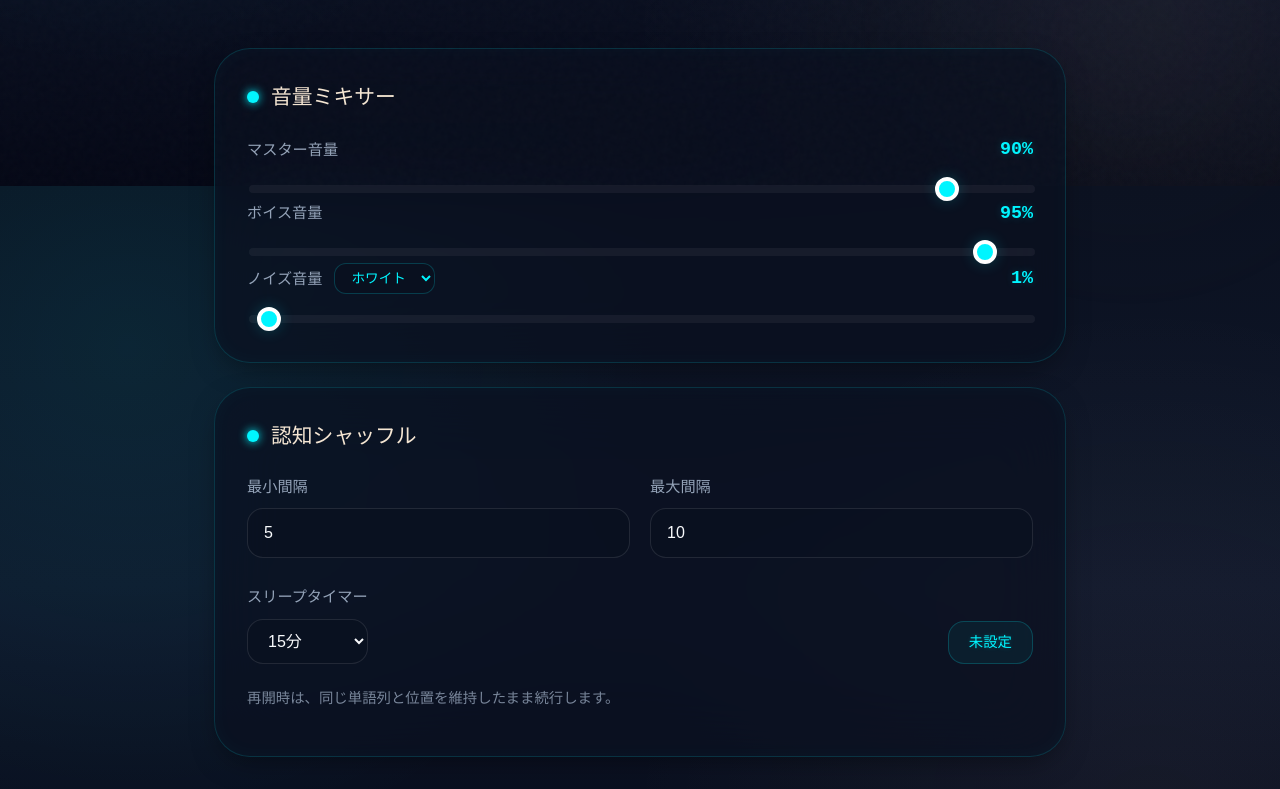
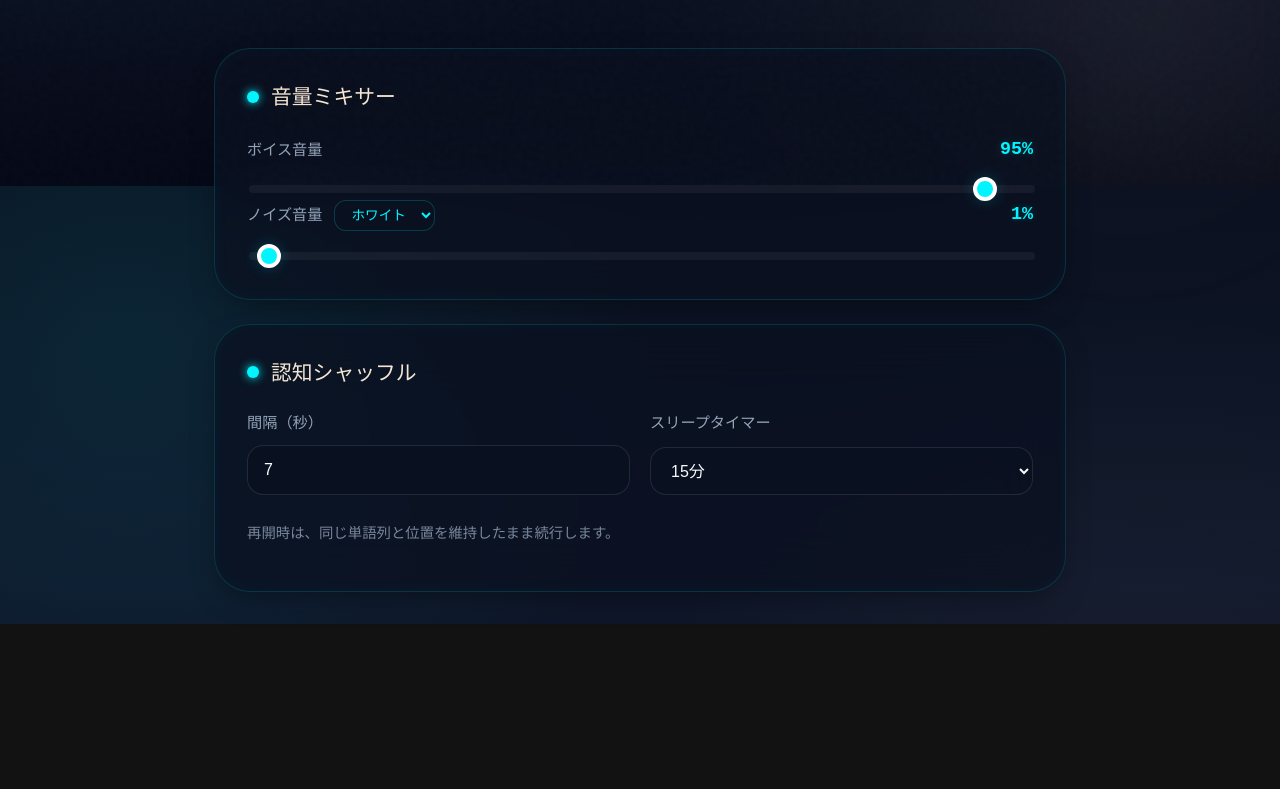
Before and after one commit to shin1007/sleep-guide-moca, a React (Vite) app: page / in a window 1280 px wide. Shown: the part 614-1403 px from the top of the page. After the commit the page ends 1238 px from the top, so only its background shows below. Built offline with nearby package versions, Linux system fonts and the light colour scheme; a web font is replaced by a local one.

Commit message:
設定項目を削減

```diff
--- a/src/App.tsx
+++ b/src/App.tsx
@@ -213,8 +213,8 @@ export default function App() {
       return;
     }
 
-    setVoiceVolume(clamp(settings.masterVolume * settings.voiceVolume));
-  }, [settings.masterVolume, settings.voiceVolume, status]);
+    setVoiceVolume(clamp(settings.voiceVolume));
+  }, [settings.voiceVolume, status]);
 
   useEffect(() => {
     if (status === 'playing') {
@@ -240,7 +240,7 @@ export default function App() {
         } catch {}
       }
     }
-  }, [status, settings.masterVolume, settings.noiseVolume, settings.noiseType]);
+  }, [status, settings.noiseVolume, settings.noiseType]);
 
   function updateSettings(nextSettings: SleepSettings) {
     settingsRef.current = nextSettings;
@@ -472,7 +472,7 @@ export default function App() {
         console.warn('Audio reset warning:', err);
       }
     }
-    const voiceVol = clamp(settings.masterVolume * settings.voiceVolume);
+    const voiceVol = clamp(settings.voiceVolume);
 
     console.log(`Starting track: ${track.speechContent}, volume: ${Math.round(voiceVol * 100)}%, src: ${track.audioUrl}`);
 
@@ -820,7 +820,7 @@ export default function App() {
   }
 
   function syncNoisePlayback() {
-    const noiseVol = clamp(settingsRef.current.masterVolume * settingsRef.current.noiseVolume * 0.25);
+    const noiseVol = clamp(settingsRef.current.noiseVolume * 0.25);
     if (!noiseControllerRef.current) return;
 
     if (noiseVol > 0.001) {
@@ -884,10 +884,10 @@ export default function App() {
 
   const volumeSummary = useMemo(
     () => ({
-      voice: Math.round(settings.voiceVolume * settings.masterVolume * 100),
-      noise: Math.round(settings.noiseVolume * settings.masterVolume * 0.25 * 100),
+      voice: Math.round(settings.voiceVolume * 100),
+      noise: Math.round(settings.noiseVolume * 0.25 * 100),
     }),
-    [settings.masterVolume, settings.noiseVolume, settings.voiceVolume],
+    [settings.noiseVolume, settings.voiceVolume],
   );
 
   return (
@@ -969,7 +969,6 @@ export default function App() {
             <h2>音量ミキサー</h2>
           </div>
 
-          <Slider label="マスター音量" value={settings.masterVolume} onChange={(value) => adjustSettings({ masterVolume: value })} />
           <Slider label="ボイス音量" value={settings.voiceVolume} onChange={(value) => adjustSettings({ voiceVolume: value })} />
           <Slider
             label="ノイズ音量"
@@ -995,30 +994,16 @@ export default function App() {
 
           <div className="range-grid">
             <label>
-              <span>最小間隔</span>
+              <span>間隔（秒）</span>
               <input
                 type="number"
                 min={0.5}
-                max={10}
+                max={60}
                 step={0.1}
-                value={settings.shuffleMinGapSec}
-                onChange={(event) => adjustSettings({ shuffleMinGapSec: Number(event.target.value) })}
+                value={settings.shuffleGapSec}
+                onChange={(event) => adjustSettings({ shuffleGapSec: Number(event.target.value) })}
               />
             </label>
-            <label>
-              <span>最大間隔</span>
-              <input
-                type="number"
-                min={0.5}
-                max={10}
-                step={0.1}
-                value={settings.shuffleMaxGapSec}
-                onChange={(event) => adjustSettings({ shuffleMaxGapSec: Number(event.target.value) })}
-              />
-            </label>
-          </div>
-
-          <div className="timer-row">
             <label>
               <span>スリープタイマー</span>
               <select
@@ -1032,7 +1017,6 @@ export default function App() {
                 ))}
               </select>
             </label>
-            <div className="timer-remaining">{timerEndsAt ? `終了予定 ${new Date(timerEndsAt).toLocaleTimeString([], { hour: '2-digit', minute: '2-digit' })}` : '未設定'}</div>
           </div>
 
           <p className="help-text">再開時は、同じ単語列と位置を維持したまま続行します。</p>
--- a/src/lib/catalog.ts
+++ b/src/lib/catalog.ts
@@ -19,12 +19,10 @@ export interface QueueItem extends TrackInfo {
 }
 
 export interface SleepSettings {
-  masterVolume: number;
   voiceVolume: number;
   noiseVolume: number;
   noiseType: NoiseType;
-  shuffleMinGapSec: number;
-  shuffleMaxGapSec: number;
+  shuffleGapSec: number;
   timerMinutes: number;
 }
 
@@ -47,12 +45,10 @@ const textModules = {
 } as Record<string, string>;
 
 export const defaultSettings: SleepSettings = {
-  masterVolume: 0.9,
   voiceVolume: 0.95,
   noiseVolume: 0.01,
   noiseType: 'white',
-  shuffleMinGapSec: 5,
-  shuffleMaxGapSec: 10,
+  shuffleGapSec: 7,
   timerMinutes: 35,
 };
 
@@ -188,14 +184,14 @@ export function createQueue(settings: SleepSettings) {
       index === shuffledRemaining.length - 1
         ? 0
         : (function () {
-            const gapSec = randomBetween(settings.shuffleMinGapSec, settings.shuffleMaxGapSec, index + 11);
+            const gapSec = settings.shuffleGapSec;
             return Math.round(gapSec * 1000);
           })(),
     silenceRepeat:
       index === shuffledRemaining.length - 1
         ? undefined
         : (function () {
-            const gapSec = randomBetween(settings.shuffleMinGapSec, settings.shuffleMaxGapSec, index + 11);
+            const gapSec = settings.shuffleGapSec;
             return Math.floor(gapSec); // integer count of 1s to play
           })(),
   }));
```
Also changed, not shown: 5 other files (tests, documents, lock files or other folders).
